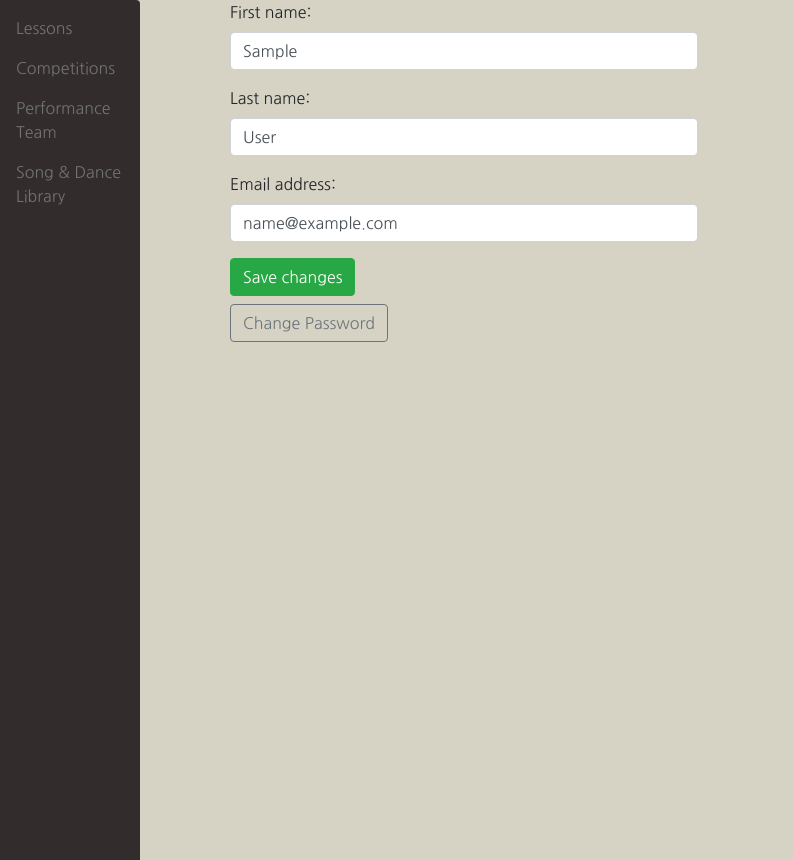
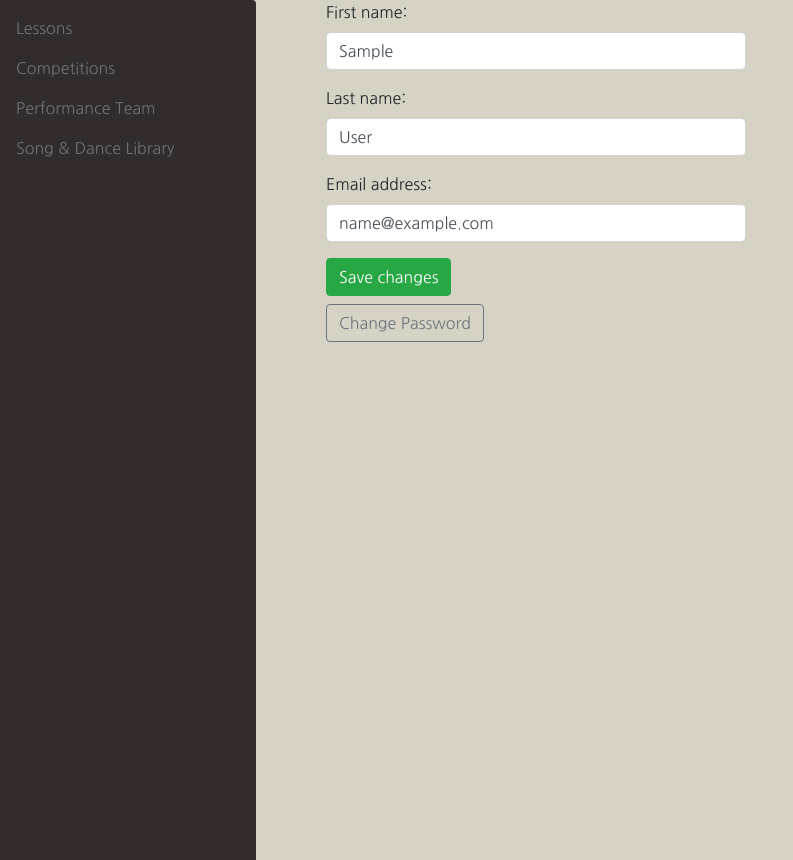
Before and after one commit to K20shores/TAMBDA, a Django app: page /setting/account/ in a window 1280 px wide. Shown: the part 56-916 px from the top of the page, without its empty margins (0-793 px from the left). Run offline with Django 3.2, Linux system fonts and the light colour scheme; the visitor is signed in with stand-in values (Sample User, id 1); some libraries are stand-ins or nearby versions.

Commit message:
changing side boarder width

```diff
--- a/tambda/static/css/app.css
+++ b/tambda/static/css/app.css
@@ -49,7 +49,7 @@ body{
 }
 
 .navbar-fixed-left {
-  width: 140px;
+  width: 20%;
   position: fixed;
   border-radius: 0;
   height: 100%;
@@ -59,15 +59,9 @@ body{
 
 .navbar-fixed-left .navbar-nav > li {
   float: none;  /* Cancel default li float: left */
-  width: 139px;
+  width: 100%;
 }
 
 .navbar-fixed-left + .container {
-  padding-left: 160px;
+  padding-left: 20%;
 }
-
-/* On using dropdown menu (To right shift popuped) */
-.navbar-fixed-left .navbar-nav > li > .dropdown-menu {
-  margin-top: -50px;
-  margin-left: 140px;
-}
```
